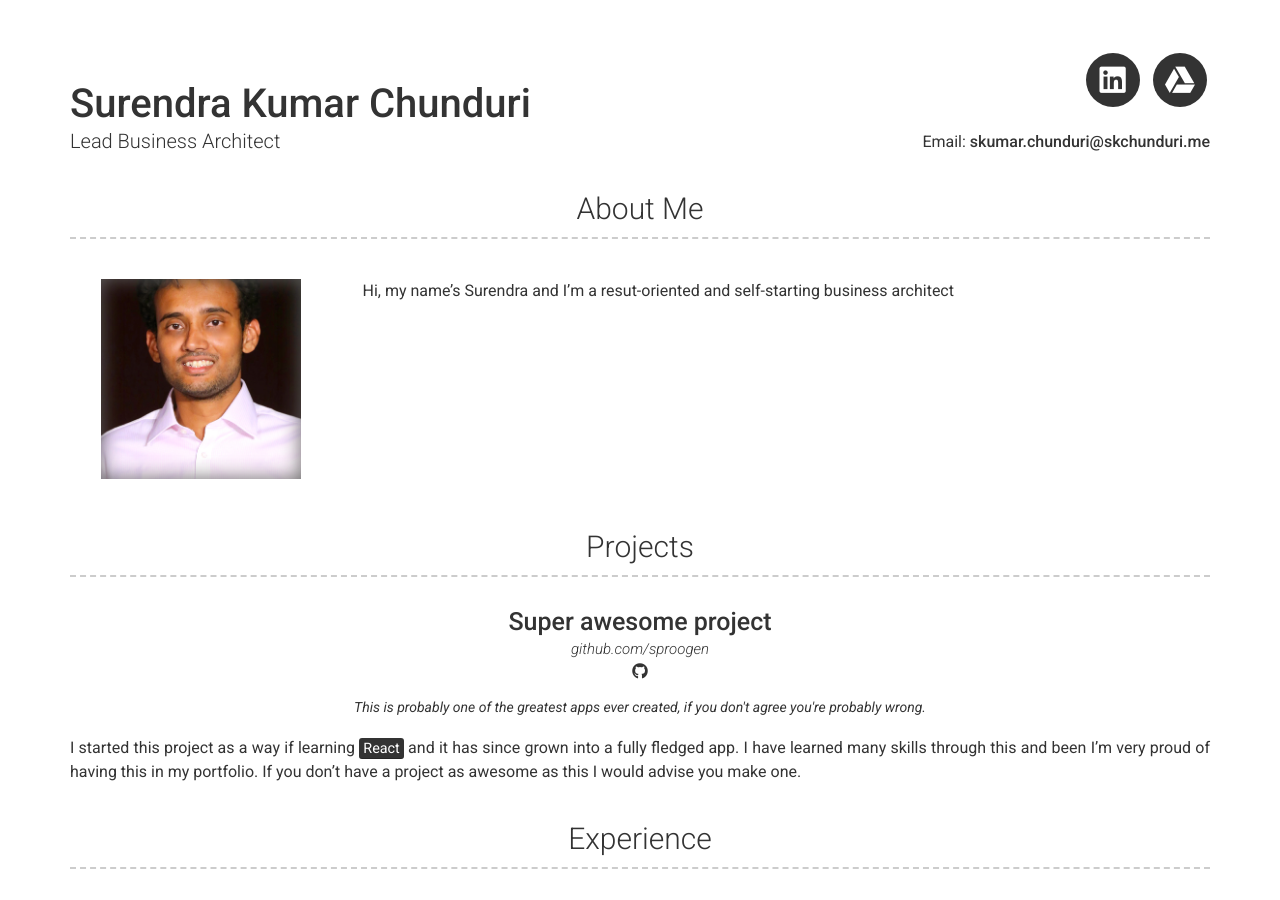
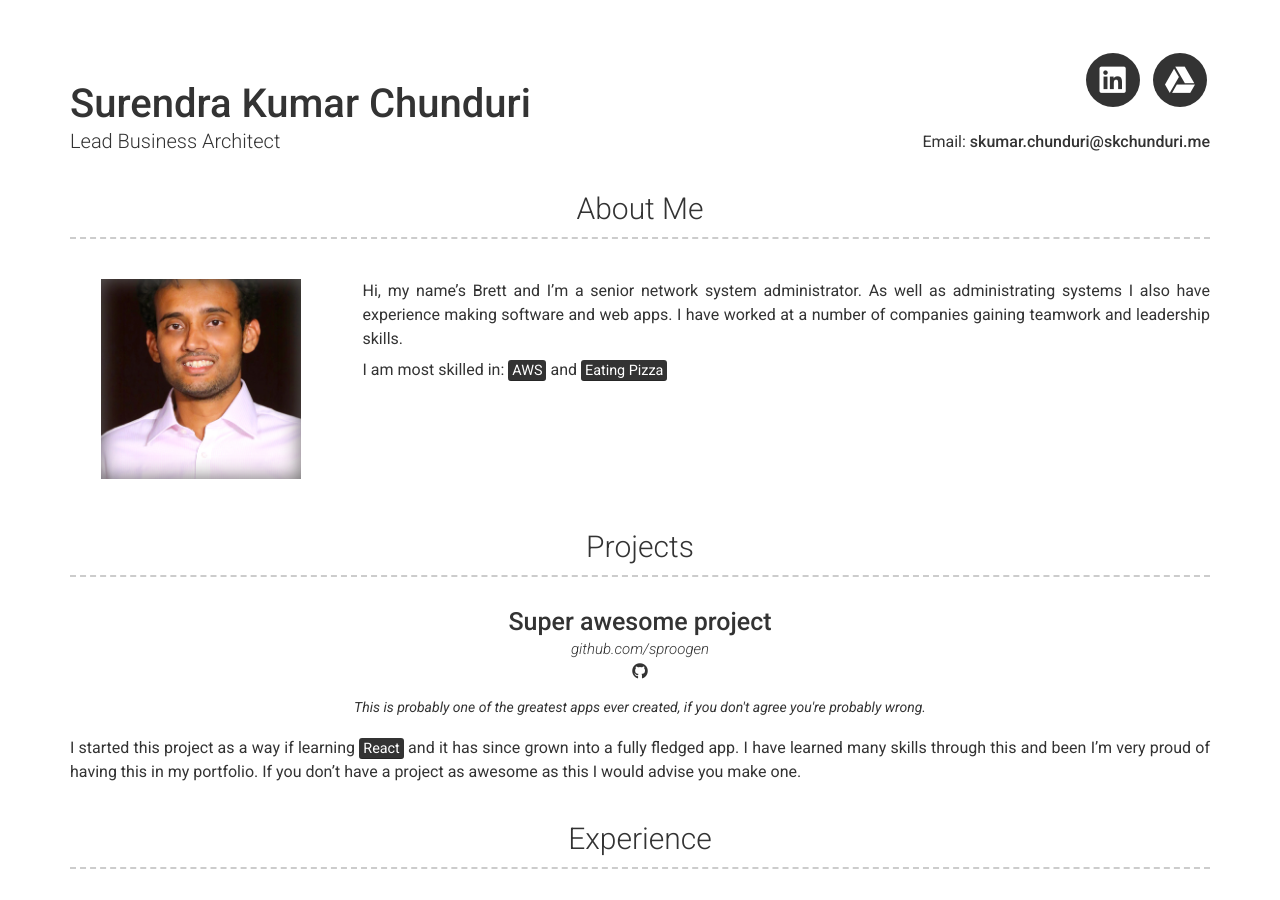
Before and after one commit to skc23809/skc23809.github.io, a Jekyll site: the page built from index.md, in a window 1280 px wide and 900 px high. Built offline with Jekyll 4.4.1, drawn with Linux system fonts in a browser that asks for light colours; nearby versions of some CDN libraries.

Commit message:
revert to original

```diff
--- a/_config.yml
+++ b/_config.yml
@@ -48,7 +48,9 @@ linkedin_username: skchunduri
 # about_title: About Me
 about_profile_image: images/passport.jpg
 about_content: | # this will include new lines to allow paragraphs
-  Hi, my name's Surendra and I'm a resut-oriented and self-starting business architect
+  Hi, my name's Brett and I'm a senior network system administrator. As well as administrating systems I also have experience making software and web apps. I have worked at a number of companies gaining teamwork and leadership skills.
+
+  I am most skilled in: <mark>AWS</mark> and <mark>Eating Pizza</mark>
 
 content:
   - title: Projects # Title for the section
```
